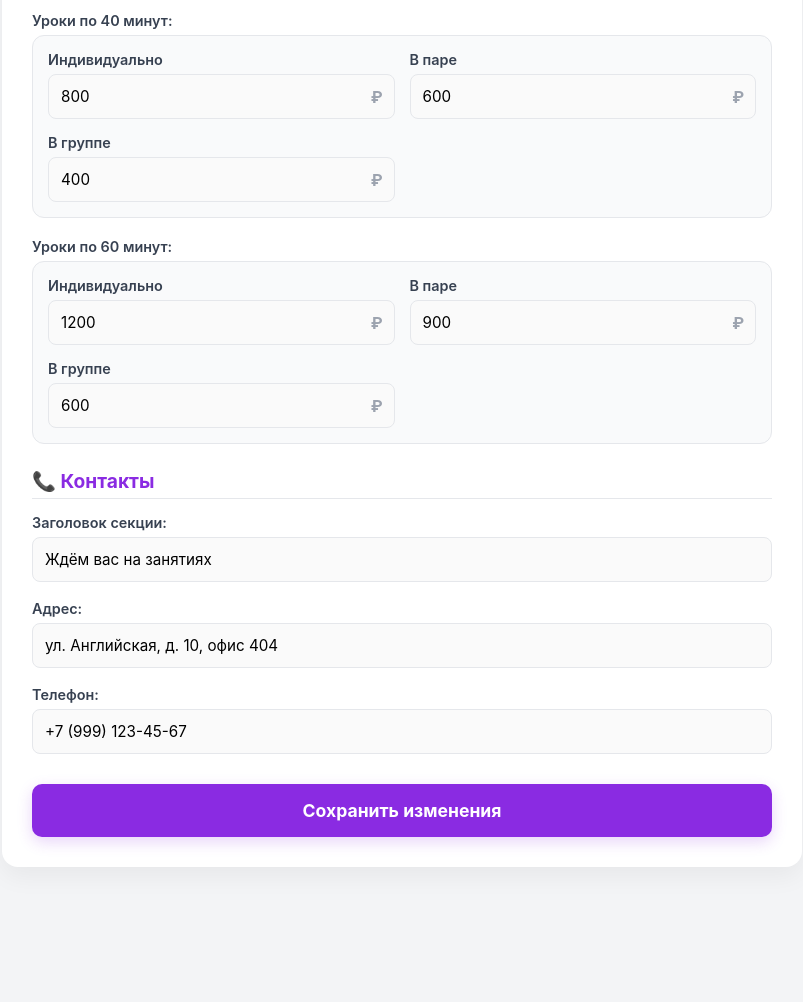
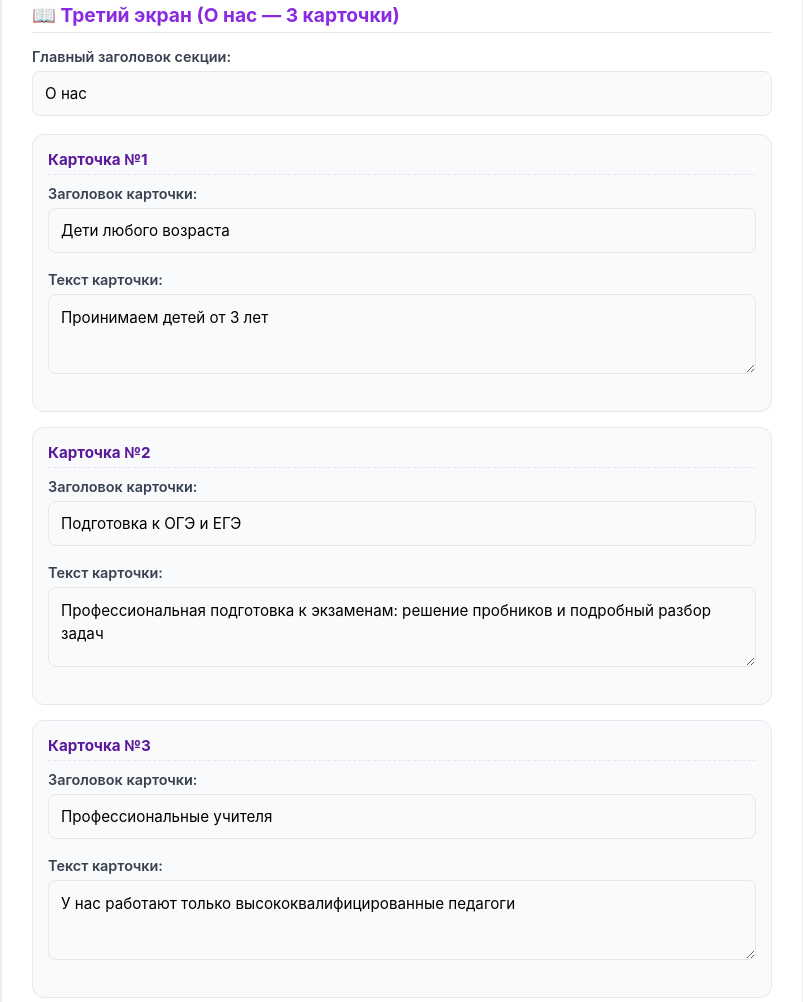
Before and after one commit to ArbanSchool/arbanschool.github.io, a plain HTML site: page admin.html in a window 1280 px wide. Shown: the part 1267-2269 px from the top of the page, without its empty margins (238-1041 px from the left). Before the commit the page ends 2194 px from the top, so only its background shows below. Drawn offline with Linux system fonts and the light colour scheme.

Commit message:
Update admin.html

```diff
--- a/admin.html
+++ b/admin.html
@@ -106,15 +106,31 @@
 
         textarea {
             resize: vertical;
-            min-height: 100px;
+            min-height: 80px;
             font-size: 0.95rem;
             line-height: 1.5;
         }
 
+        /* Стили для блоков карточек в админке */
+        .admin-card-block {
+            background: #F9FAFB;
+            border: 1px solid var(--border);
+            border-radius: 12px;
+            padding: 15px;
+            margin-bottom: 15px;
+        }
+        .admin-card-block h4 {
+            color: var(--purple-dark);
+            margin-bottom: 10px;
+            font-size: 0.95rem;
+            border-bottom: 1px dashed var(--border);
+            padding-bottom: 5px;
+        }
+
         .price-grid {
             display: grid;
-            grid-template-columns: 1fr 1fr;
-            gap: 15px;
+            grid-template-columns: repeat(3, 1fr);
+            gap: 12px;
             background: #F9FAFB;
             padding: 15px;
             border-radius: 12px;
@@ -133,7 +149,7 @@
         }
 
         .price-input-wrapper input {
-            padding-right: 35px;
+            padding-right: 30px;
         }
 
         .price-input-wrapper::after {
@@ -206,7 +222,7 @@
     <div class="container">
         <header>
             <h1>Управление контентом Arban School</h1>
-            <p>Редактирование заголовков, текстов, контактов и тарифов без изменения кода</p>
+            <p>Редактирование заголовков, карточек, контактов и тарифов</p>
         </header>
 
         <div class="token-card">
@@ -217,11 +233,11 @@
             <div class="field-group row">
                 <div>
                     <label for="gh-owner">Логин на GitHub:</label>
-                    <input type="text" id="gh-owner" placeholder="Например: ivan-school">
+                    <input type="text" id="gh-owner" placeholder="Логин">
                 </div>
                 <div>
                     <label for="gh-repo">Репозиторий:</label>
-                    <input type="text" id="gh-repo" placeholder="Например: ivan-school.github.io">
+                    <input type="text" id="gh-repo" placeholder="Репозиторий">
                 </div>
             </div>
         </div>
@@ -234,11 +250,11 @@
 
         <div class="field-group row">
             <div>
-                <label for="logo-url">Путь к картинке логотипа (оставьте пустым для буквы):</label>
-                <input type="text" id="logo-url" placeholder="Например: logo.png">
+                <label for="logo-url">Путь к логотипу (ссылка или имя файла):</label>
+                <input type="text" id="logo-url" placeholder="logo.png">
             </div>
             <div>
-                <label for="logo-fallback-text">Буква-заглушка логотипа:</label>
+                <label for="logo-fallback-text">Буква логотипа (если нет картинки):</label>
                 <input type="text" id="logo-fallback-text" maxlength="3">
             </div>
         </div>
@@ -253,23 +269,13 @@
             <input type="text" id="welcome-subtitle">
         </div>
 
-        <div class="section-title">📖 Третий экран (О нас)</div>
-        <div class="field-group">
-            <label for="about-title">Заголовок страницы:</label>
-            <input type="text" id="about-title">
-        </div>
-        <div class="field-group">
-            <label for="about-text">Текст описания:</label>
-            <textarea id="about-text"></textarea>
-        </div>
-
         <div class="section-title">🧮 Прайс-лист калькулятора</div>
         <div class="field-group">
             <label for="calc-title">Заголовок калькулятора:</label>
             <input type="text" id="calc-title">
         </div>
 
-        <label style="margin-top: 10px;">Уроки по 40 минут:</label>
+        <label style="margin-top: 10px; display:block;">Уроки по 40 минут:</label>
         <div class="price-grid" style="margin-bottom: 20px;">
             <div class="price-item">
                 <label for="p-ind-40">Индивидуально</label>
@@ -285,7 +291,7 @@
             </div>
         </div>
 
-        <label>Уроки по 60 минут:</label>
+        <label style="display:block;">Уроки по 60 минут:</label>
         <div class="price-grid">
             <div class="price-item">
                 <label for="p-ind-60">Индивидуально</label>
@@ -298,6 +304,48 @@
             <div class="price-item">
                 <label for="p-group-60">В группе</label>
                 <div class="price-input-wrapper"><input type="text" id="p-group-60"></div>
+            </div>
+        </div>
+
+        <div class="section-title">📖 Третий экран (О нас — 3 карточки)</div>
+        <div class="field-group">
+            <label for="about-title">Главный заголовок секции:</label>
+            <input type="text" id="about-title">
+        </div>
+
+        <div class="admin-card-block">
+            <h4>Карточка №1</h4>
+            <div class="field-group">
+                <label for="c1-title">Заголовок карточки:</label>
+                <input type="text" id="c1-title">
+            </div>
+            <div class="field-group">
+                <label for="c1-text">Текст карточки:</label>
+                <textarea id="c1-text"></textarea>
+            </div>
+        </div>
+
+        <div class="admin-card-block">
+            <h4>Карточка №2</h4>
+            <div class="field-group">
+                <label for="c2-title">Заголовок карточки:</label>
+                <input type="text" id="c2-title">
+            </div>
+            <div class="field-group">
+                <label for="c2-text">Текст карточки:</label>
+                <textarea id="c2-text"></textarea>
+            </div>
+        </div>
+
+        <div class="admin-card-block">
+            <h4>Карточка №3</h4>
+            <div class="field-group">
+                <label for="c3-title">Заголовок карточки:</label>
+                <input type="text" id="c3-title">
+            </div>
+            <div class="field-group">
+                <label for="c3-text">Текст карточки:</label>
+                <textarea id="c3-text"></textarea>
             </div>
         </div>
 
@@ -336,10 +384,10 @@
             if (localStorage.getItem('gh_owner')) document.getElementById('gh-owner').value = localStorage.getItem('gh_owner');
             if (localStorage.getItem('gh_repo')) document.getElementById('gh-repo').value = localStorage.getItem('gh_repo');
 
-            fetch(CONFIG_FILE)
+            fetch(`${CONFIG_FILE}?v=${Date.now()}`)
                 .then(res => res.json())
                 .then(data => fillForm(data))
-                .catch(err => console.log("Файл настроек ещё не создан на сервере", err));
+                .catch(err => console.log("Файл настроек считывается с сервера", err));
         });
 
         function fillForm(data) {
@@ -351,10 +399,6 @@
                 document.getElementById('welcome-title').value = data.welcome.title || "";
                 document.getElementById('welcome-subtitle').value = data.welcome.subtitle || "";
             }
-            if (data.about) {
-                document.getElementById('about-title').value = data.about.title || "";
-                document.getElementById('about-text').value = data.about.text || "";
-            }
             if (data.calculator) {
                 document.getElementById('calc-title').value = data.calculator.title || "";
                 document.getElementById('p-ind-40').value = data.calculator.price_individual_40 || 0;
@@ -364,6 +408,26 @@
                 document.getElementById('p-pair-60').value = data.calculator.price_pair_60 || 0;
                 document.getElementById('p-group-60').value = data.calculator.price_group_60 || 0;
             }
+
+            // Заполнение карточек "О нас"
+            if (data.about) {
+                document.getElementById('about-title').value = data.about.title || "О нас";
+                const cards = data.about.cards || [];
+
+                if (cards[0]) {
+                    document.getElementById('c1-title').value = cards[0].title || "";
+                    document.getElementById('c1-text').value = cards[0].text || "";
+                }
+                if (cards[1]) {
+                    document.getElementById('c2-title').value = cards[1].title || "";
+                    document.getElementById('c2-text').value = cards[1].text || "";
+                }
+                if (cards[2]) {
+                    document.getElementById('c3-title').value = cards[2].title || "";
+                    document.getElementById('c3-text').value = cards[2].text || "";
+                }
+            }
+
             if (data.contacts) {
                 document.getElementById('contacts-title').value = data.contacts.title || "";
                 document.getElementById('contact-address').value = data.contacts.address || "";
@@ -387,6 +451,22 @@
 
             showStatus('Отправка коммита на GitHub...', 'loading');
 
+            // Сборка массива карточек из полей ввода
+            const cardsArray = [
+                {
+                    title: document.getElementById('c1-title').value,
+                    text: document.getElementById('c1-text').value
+                },
+                {
+                    title: document.getElementById('c2-title').value,
+                    text: document.getElementById('c2-text').value
+                },
+                {
+                    title: document.getElementById('c3-title').value,
+                    text: document.getElementById('c3-text').value
+                }
+            ];
+
             const updatedConfig = {
                 site_title: document.getElementById('site-title').value,
                 logo_url: document.getElementById('logo-url').value,
@@ -406,7 +486,7 @@
                 },
                 about: {
                     title: document.getElementById('about-title').value,
-                    text: document.getElementById('about-text').value
+                    cards: cardsArray // Заменяем старую строку массивом
                 },
                 contacts: {
                     title: document.getElementById('contacts-title').value,
@@ -437,7 +517,7 @@
                 const base64Content = btoa(binString);
 
                 const bodyPayload = {
-                    message: "Админ-панель: обновление контента (site-config.json)",
+                    message: "Админ-панель: переход структуры блока О нас на 3 карточки",
                     content: base64Content
                 };
                 if (sha) bodyPayload.sha = sha;
@@ -452,7 +532,7 @@
                 });
 
                 if (putRes.ok) {
-                    showStatus('🎉 Успешно сохранено! Изменения отобразятся на основном сайте в течение минуты.', 'success');
+                    showStatus('🎉 Успешно сохранено! Карточки появятся на основном сайте в течение минуты.', 'success');
                 } else {
                     const putErr = await putRes.json();
                     showStatus(`Ошибка GitHub API: ${putErr.message}`, 'error');
```
